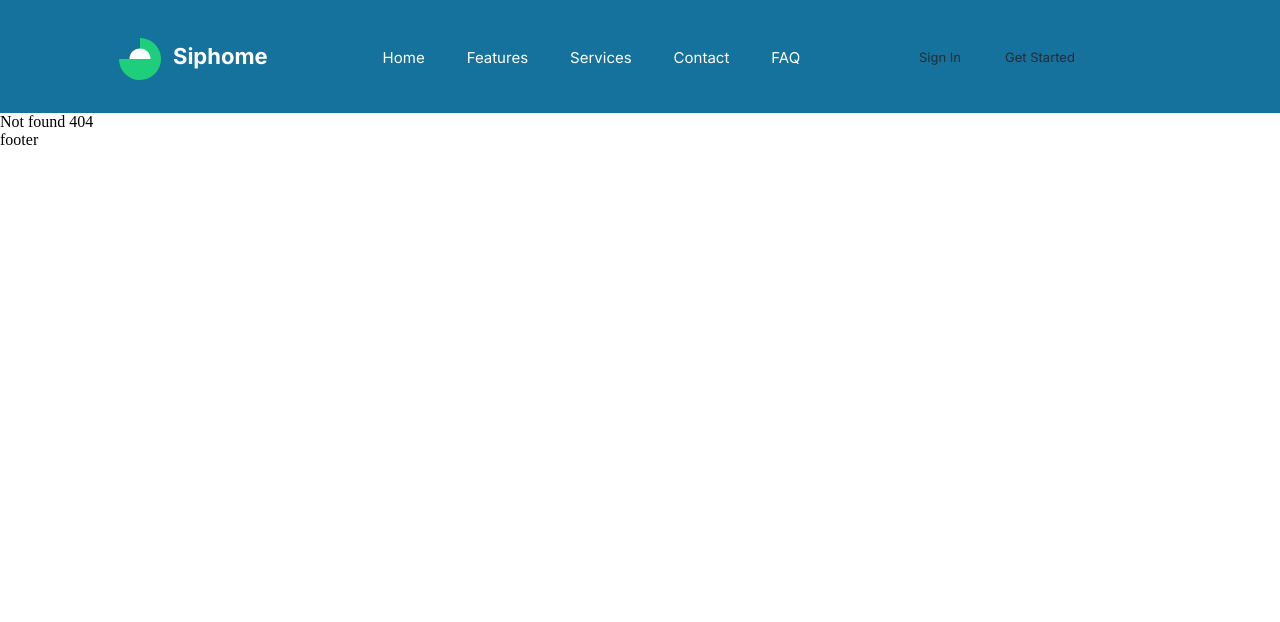
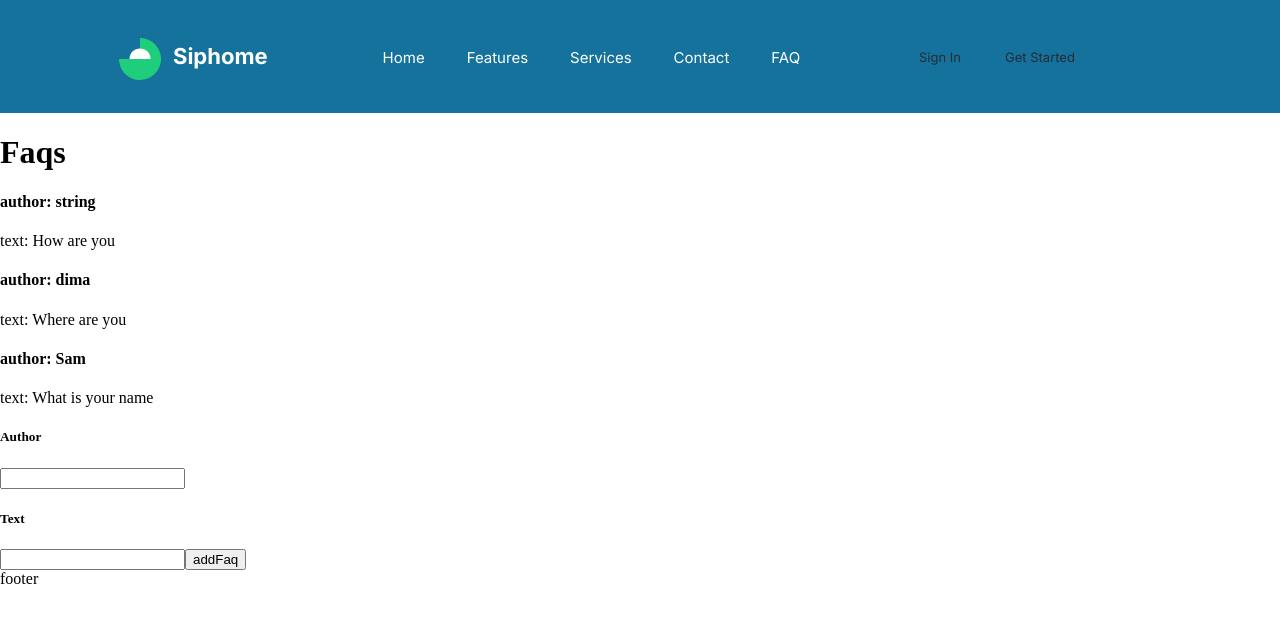
Before and after one commit to Cute7one/Siphome, a React (Create React App) app: page /faq in a window 1280 px wide. Before the commit this address had no page. Shown: the top 622 px of the page. Built offline with nearby package versions, Linux system fonts and the light colour scheme.

Commit message:
faq state

```diff
--- a/src/App.tsx
+++ b/src/App.tsx
@@ -3,6 +3,7 @@ import { Switch, Route, useHistory } from "react-router-dom";
 import MainLayout from "./layouts/MainLayout";
 import Home from "./pages/home";
 import Features from "./pages/features";
+import Faq from "./pages/Faq";
 
 const App = () => {
   const history = useHistory();
@@ -17,6 +18,9 @@ const App = () => {
         <Route exact path="/features">
           <Features name={name} />
         </Route>
+        <Route exact path="/faq">
+          <Faq name="string" age={23} id={1} />
+        </Route>
         <Route>Not found 404</Route>
       </Switch>
     </MainLayout>
--- a/src/components/common/Header/index.tsx
+++ b/src/components/common/Header/index.tsx
@@ -15,7 +15,7 @@ const Header = () => {
                     <Link className={styles.button} to="/features">Features</Link>
                     <a className={styles.button} href="#">Services</a>
                     <a className={styles.button}href="#">Contact</a>
-                        <a className={styles.button}href="#">FAQ</a>
+                    <Link className={styles.button} to="/faq">FAQ</Link>
                 </div>
                 <nav className={styles.nav}>
                     <a className={styles.navbutton} href="#">Sign In</a>
--- /dev/null
+++ b/src/pages/Faq/index.tsx
@@ -0,0 +1,84 @@
+import { useState } from "react";
+
+import styles from "./style.module.scss";
+
+type FaqType = {
+  author: string;
+  text: string;
+};
+
+type FaqProps = {
+    name: string;
+    age: number;
+    id: number;
+}
+
+const Faq = ({name,age, id}:FaqProps ) => {
+  const faqs: FaqType[] = [
+    {
+      author: name,
+      text: "How are you",
+    },
+    {
+      author: "dima",
+      text: "Where are you",
+    },
+    {
+      author: "Sam",
+      text: "What is your name",
+    },
+  ];
+
+
+  const [faqsArrou, setFaqsArrou] = useState(faqs);
+  const [authorValue, setAuthorValue] = useState("");
+  const [textValue, setTextValue] = useState("");
+
+
+  const pushFaqinFaqs = () => {
+    const faqsCopy = [...faqsArrou];
+
+    faqsCopy.push({
+      author: authorValue,
+      text: textValue,
+    });
+    setFaqsArrou(faqsCopy);
+  };
+
+  const handleAuthorInput = (event: any) => {
+    setAuthorValue (event.currentTarget.value)
+  };
+
+
+  const handleTextInput = (event: any) => {
+    setTextValue (event.currentTarget.value)
+  };
+
+
+  console.log(authorValue)
+  console.log(textValue)
+  return (
+    <div>
+      <h1>Faqs</h1>
+      <div>
+        {faqsArrou.map((element, index) => {
+          return (
+            <div key={element.author}>
+              <h4>author: {element.author}</h4>
+              <p>text: {element.text}</p>
+            </div>
+          );
+        })}
+      </div>
+      <div>
+        <h5>Author</h5>
+        <input onChange={handleAuthorInput} />
+        <h5>Text</h5>
+        <input onChange={handleTextInput} />
+        <button onClick={pushFaqinFaqs}>addFaq</button>
+      </div>
+    </div>
+  );
+};
+
+export default Faq;
```
Also changed, not shown: src/pages/Faq/style.module.scss (added).
